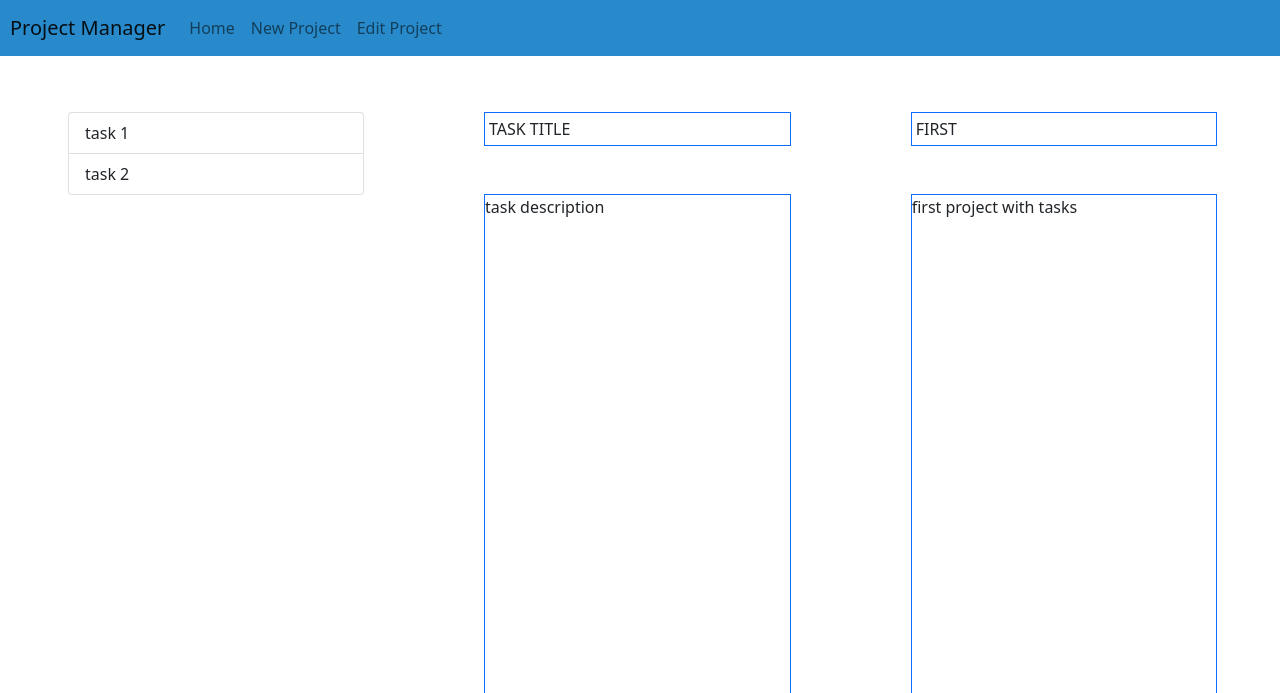
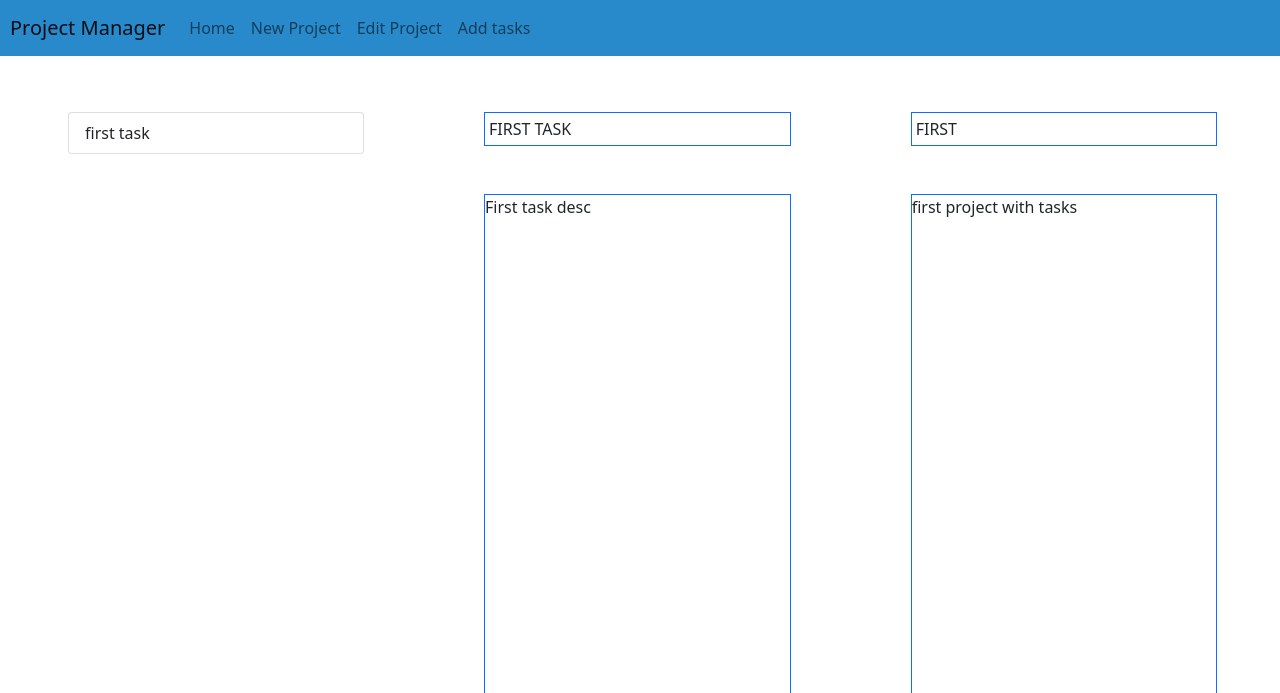
Before and after one commit to Kiren-P/Flask-Project-Manager, a Flask app: a page that uses templates/project.html in a window 1280 px wide. Shown: the top 693 px of the page. Run offline with Flask 2, Linux system fonts and the light colour scheme; data comes from the database, SQL or seed files in the repository; both versions use the stored data as it was after the commit.

Commit message:
displayed tasks on project page

```diff
--- a/run.py
+++ b/run.py
@@ -9,7 +9,7 @@ app.config["SQLALCHEMY_DATABASE_URI"] = "sqlite:///site.db"
 
 db = SQLAlchemy(app)
 
-#display project tasks in website
+#make add tasks page
 
 class Project(db.Model):
     id = db.Column(db.Integer, primary_key=True)
@@ -17,7 +17,6 @@ class Project(db.Model):
     description = db.Column(db.String)
     manager = db.Column(db.String, nullable=False)
     tasks = db.relationship("Task", backref="task", lazy=True)
-    #tasks
 
     def __repr__(self):
         return f"Project('{self.id}', '{self.title}', '{self.description}', '{self.manager}')"
@@ -30,7 +29,6 @@ class Task(db.Model):
 
     def __repr__(self):
         return f"Task('{self.title}', '{self.description}')"
-
 
 
 @app.route("/", methods=["GET", "POST"] )
@@ -53,7 +51,13 @@ def newProject():
 @app.route("/project/<project_title>")
 def projectPage(project_title):
     project = Project.query.filter_by(title=str(project_title)).first()
-    return render_template("project.html", project=project)
+    tasks = project.tasks
+    return render_template("project.html", project=project, tasks=tasks)
+
+@app.route("/AddTask")
+def addTask():
+    return render_template("add_task.html")
+
 
 if __name__ == "__main__":
     app.run(debug=True)
--- /dev/null
+++ b/templates/add_task.html
@@ -0,0 +1,4 @@
+{%extends "layout.html"%}
+{% block content %}
+    add tasks form
+{% endblock %}
--- a/templates/new_project.html
+++ b/templates/new_project.html
@@ -18,6 +18,5 @@
                 <input type="submit" class="btn btn-primary mt-3"></button>
             </form>
         </div>
-
     </div>
 {% endblock %}
--- a/templates/project.html
+++ b/templates/project.html
@@ -1,24 +1,34 @@
 {% extends "layout.html" %}
 {% block nav_item %}
+    <ul class="navbar-nav">
+        <li class="nav-item">
             <a class="nav-link" href="#">Edit Project</a>
+        </li>
+        <li class="nav-item">
+            <a class="nav-link" href="{{url_for('addTask')}}">Add tasks</a>
+        </li>
+    </ul>
 {% endblock %}
 {% block content %}
 <div class="container-fluid m-2 ">
+    {% if tasks %}
+        {%for task in tasks%}
             <div class="row">
                 <div class="col col-3 m-5">
                     <ul class="list-group">
-                <li class="list-group-item">task 1</li>
-                <li class="list-group-item">task 2</li>
+                        <li class="list-group-item">{{task.title}}</li>
                     </ul>
                 </div>
                 <div class="col col-4">
                     <div class="d-flex align-items-center justify-content-start m-5 border border-primary">
-                <p class="text-uppercase font-weight-bold m-1">task title</p>
+                        <p class="text-uppercase font-weight-bold m-1">{{task.title}}</p>
                     </div>
                     <div class="justify-content-start m-5 border-primary custum-div ">
-                <p>task description</p>
+                            <p>{{task.description}}</p>
                     </div>
                 </div>
+        {%endfor%}
+    {%endif%}
         <div class="col col-4">
             <div class="d-flex align-items-center justify-content-start m-5 border border-primary">
                 <p class="text-uppercase font-weight-bold m-1">{{project.title}}</p>
```
Also changed, not shown: site.db, templates/home.html (indentation only). Lines whose indentation alone changed are shown as unchanged.
